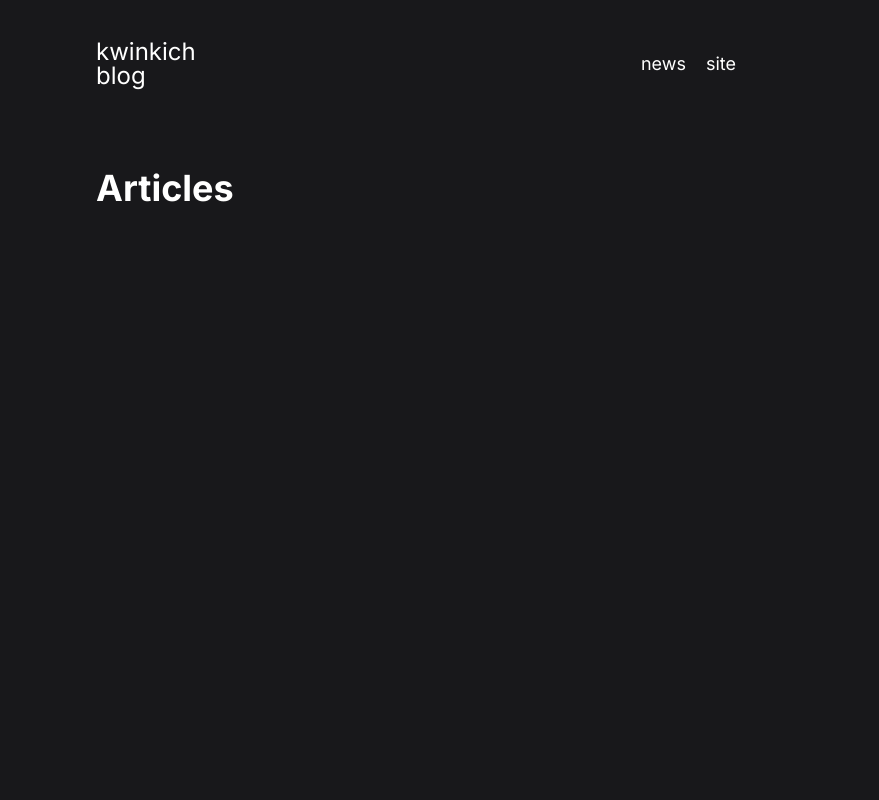
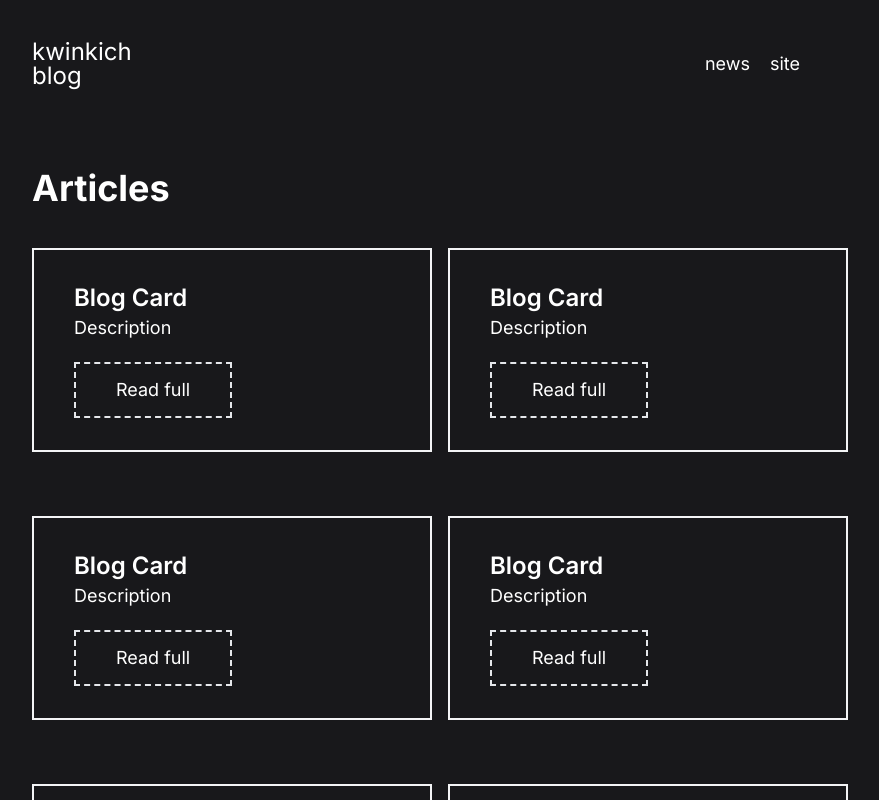
Before and after one commit to kwinkich/blog, a React (Vite) app: page / in a window 1280 px wide. Shown: the top 800 px of the page, without its empty margins (224-1103 px from the left). Built offline with nearby package versions, Linux system fonts and the light colour scheme.

Commit message:
added styles for BlogCard, Button, Header, MainPage

```diff
--- a/src/components/BlogCard/BlogCard.tsx
+++ b/src/components/BlogCard/BlogCard.tsx
@@ -1,9 +1,12 @@
+import { Button } from '../Button/Button';
+
 export const BlogCard = () => {
 	return (
-		<div>
-			<div>
-				<h3>Blog Card</h3>
-				<p>Description</p>
+		<div className='border-2 border-gray-100 w-[400px] hover:bg-neutral-900 duration-300 ease-in-out'>
+			<div className='flex flex-col px-10 py-8'>
+				<h3 className='text-2xl text-white font-semibold'>Blog Card</h3>
+				<p className='text-lg text-white mb-5'>Description</p>
+				<Button>Read full</Button>
 			</div>
 		</div>
 	);
--- a/src/components/Button/Button.tsx
+++ b/src/components/Button/Button.tsx
@@ -1,3 +1,13 @@
-export const Button = () => {
-	return <button></button>;
+import { ReactNode } from 'react';
+
+interface ButtonProps {
+	children: ReactNode;
+}
+
+export const Button: React.FC<ButtonProps> = ({ children }) => {
+	return (
+		<button className='text-lg text-white border-2 border-dashed w-max px-10 py-3 hover:border-solid duration-300 ease-in-out'>
+			{children}
+		</button>
+	);
 };
--- a/src/pages/MainPage.tsx
+++ b/src/pages/MainPage.tsx
@@ -1,11 +1,20 @@
+import { BlogCard } from '../components/BlogCard/BlogCard';
 import { Header } from '../components/Header/Header';
 
 export default function MainPage() {
 	return (
-		<main className='container mx-auto max-w-[50%]'>
+		<main className='container mx-auto max-w-[60%]'>
 			<Header />
 			<div className=''>
-				<h1 className='text-4xl text-white font-bold'>Articles</h1>
+				<h1 className='text-4xl text-white font-bold mb-10'>Articles</h1>
+				<div className='max-w-max grid lg:grid-cols-1 xl:grid-cols-2 2xl:grid-cols-2 gap-x-16 gap-y-16'>
+					<BlogCard />
+					<BlogCard />
+					<BlogCard />
+					<BlogCard />
+					<BlogCard />
+					<BlogCard />
+				</div>
 			</div>
 		</main>
 	);
```
